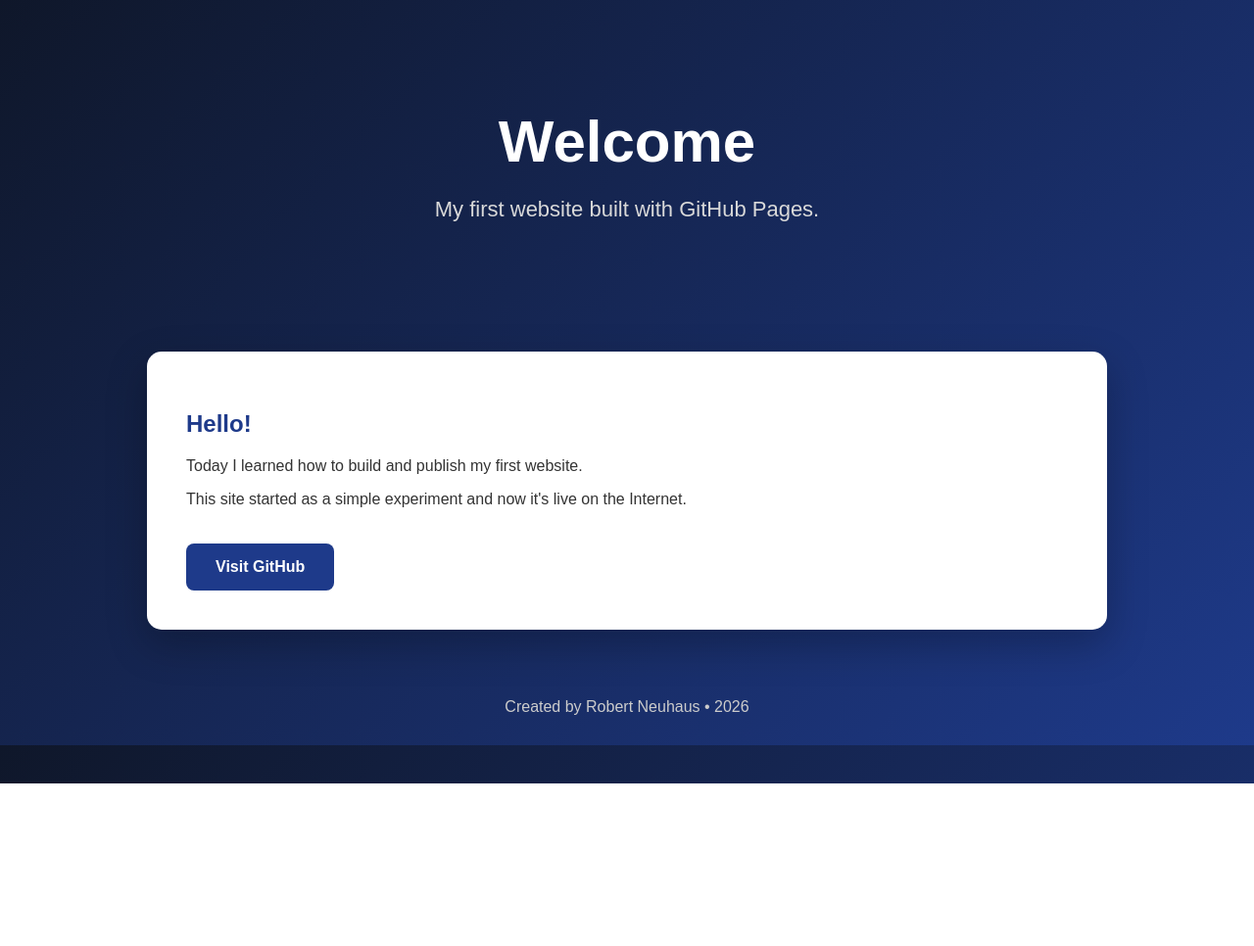
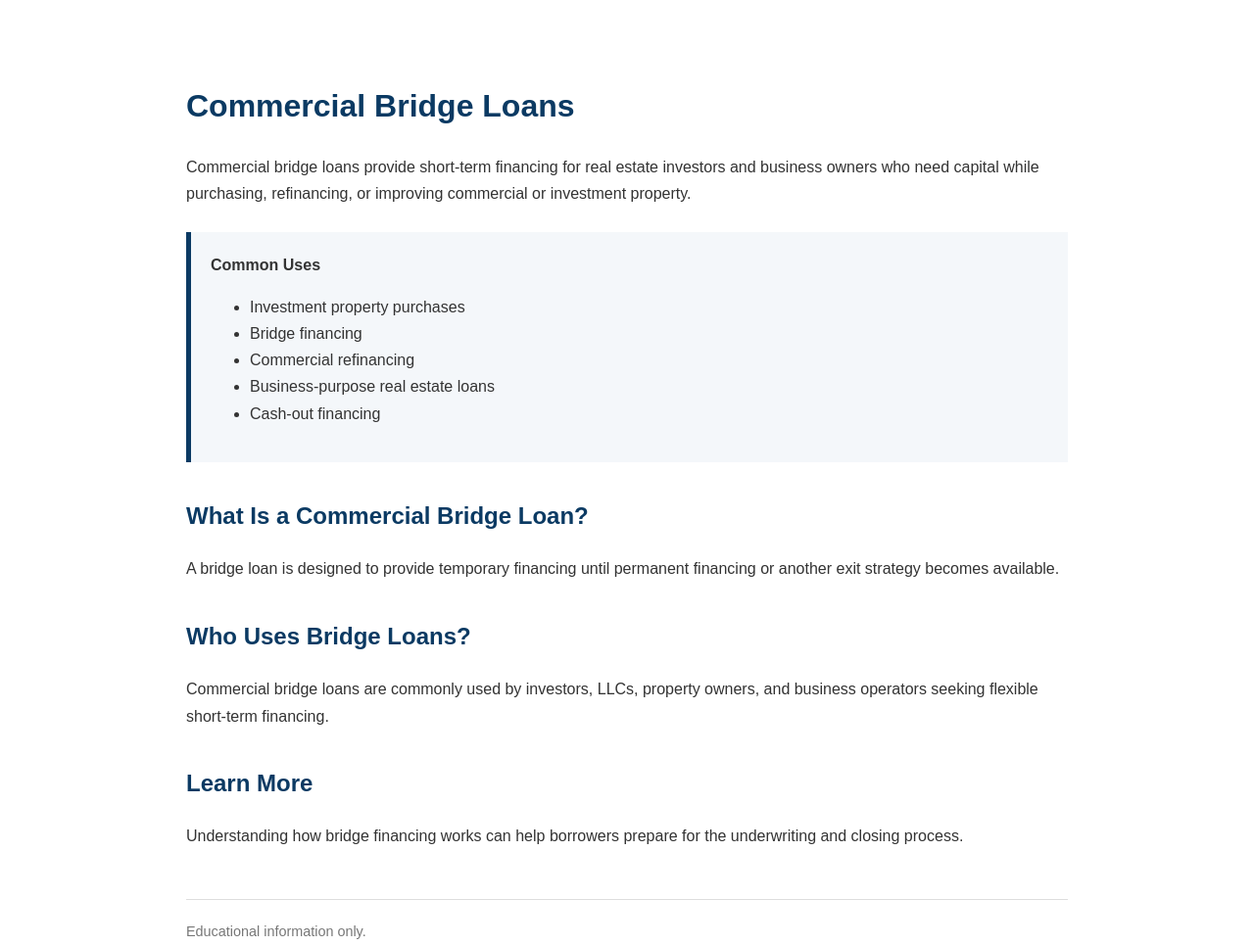
Before and after one commit to rkn1/first---test-, a plain HTML site: page index.html in a window 1280 px wide. Shown: the whole page at 98% size. Before the commit the page ends 800 px from the top, so only its background shows below. Drawn offline with Linux system fonts and the light colour scheme.

Commit message:
Update index.html

```diff
--- a/index.html
+++ b/index.html
@@ -4,106 +4,88 @@
 <meta charset="UTF-8">
 <meta name="viewport" content="width=device-width, initial-scale=1.0">
 
-<title>Robert's Website</title>
+<title>Commercial Bridge Loans</title>
 
 <style>
-
 body{
-    margin:0;
     font-family:Arial,Helvetica,sans-serif;
-    background:linear-gradient(135deg,#0F172A,#1E3A8A);
-    color:white;
+    max-width:900px;
+    margin:40px auto;
+    line-height:1.7;
+    color:#333;
+    padding:20px;
 }
 
-header{
-    text-align:center;
-    padding:70px;
-}
-
-header h1{
-    font-size:60px;
-    margin-bottom:10px;
-}
-
-header p{
-    font-size:22px;
-    color:#d9d9d9;
-}
-
-section{
-    background:white;
-    color:#333;
-    max-width:900px;
-    margin:40px auto;
-    padding:40px;
-    border-radius:15px;
-    box-shadow:0 15px 40px rgba(0,0,0,.25);
+h1{
+    color:#0B3A63;
 }
 
 h2{
-    color:#1E3A8A;
+    color:#0B3A63;
+    margin-top:35px;
 }
 
-.button{
-    display:inline-block;
-    margin-top:20px;
-    padding:15px 30px;
-    background:#1E3A8A;
-    color:white;
-    text-decoration:none;
-    border-radius:8px;
-    font-weight:bold;
-}
-
-.button:hover{
-    background:#163172;
+.box{
+    background:#f4f7fa;
+    padding:20px;
+    border-left:5px solid #0B3A63;
+    margin:25px 0;
 }
 
 footer{
-    text-align:center;
-    padding:30px;
-    color:#ccc;
+    margin-top:50px;
+    font-size:.9em;
+    color:#777;
+    border-top:1px solid #ddd;
+    padding-top:20px;
 }
-
 </style>
 
 </head>
 
 <body>
 
-<header>
-
-<h1>Welcome</h1>
-
-<p>My first website built with GitHub Pages.</p>
-
-</header>
-
-<section>
-
-<h2>Hello!</h2>
+<h1>Commercial Bridge Loans</h1>
 
 <p>
-
-Today I learned how to build and publish my first website.
-
+Commercial bridge loans provide short-term financing for real estate investors and business owners who need capital while purchasing, refinancing, or improving commercial or investment property.
 </p>
 
+<div class="box">
+
+<strong>Common Uses</strong>
+
+<ul>
+<li>Investment property purchases</li>
+<li>Bridge financing</li>
+<li>Commercial refinancing</li>
+<li>Business-purpose real estate loans</li>
+<li>Cash-out financing</li>
+</ul>
+
+</div>
+
+<h2>What Is a Commercial Bridge Loan?</h2>
+
 <p>
-
-This site started as a simple experiment and now it's live on the Internet.
-
+A bridge loan is designed to provide temporary financing until permanent financing or another exit strategy becomes available.
 </p>
 
-<a class="button" href="https://github.com">
-Visit GitHub
-</a>
+<h2>Who Uses Bridge Loans?</h2>
 
-</section>
+<p>
+Commercial bridge loans are commonly used by investors, LLCs, property owners, and business operators seeking flexible short-term financing.
+</p>
+
+<h2>Learn More</h2>
+
+<p>
+Understanding how bridge financing works can help borrowers prepare for the underwriting and closing process.
+</p>
 
 <footer>
 
-Created by Robert Neuhaus • 2026
+Educational information only.
 
 </footer>
 
```
